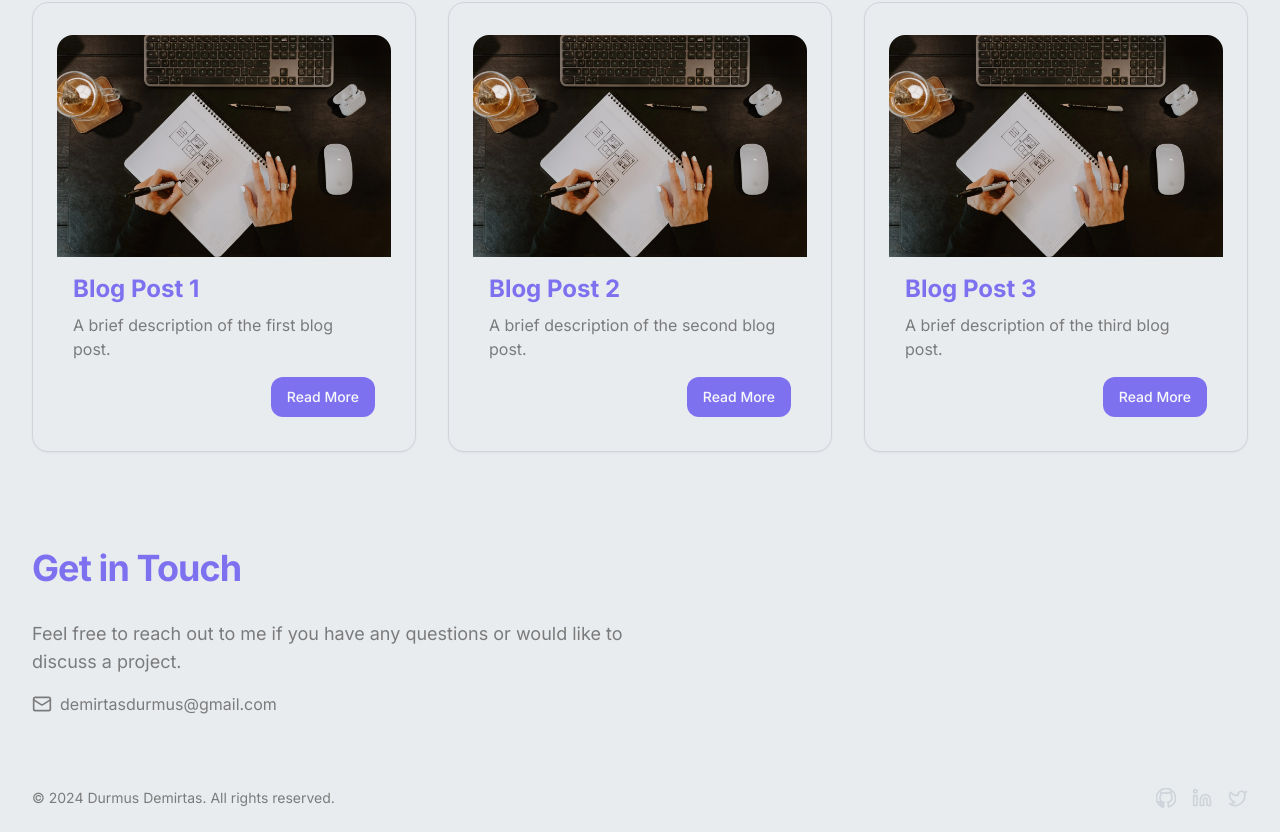
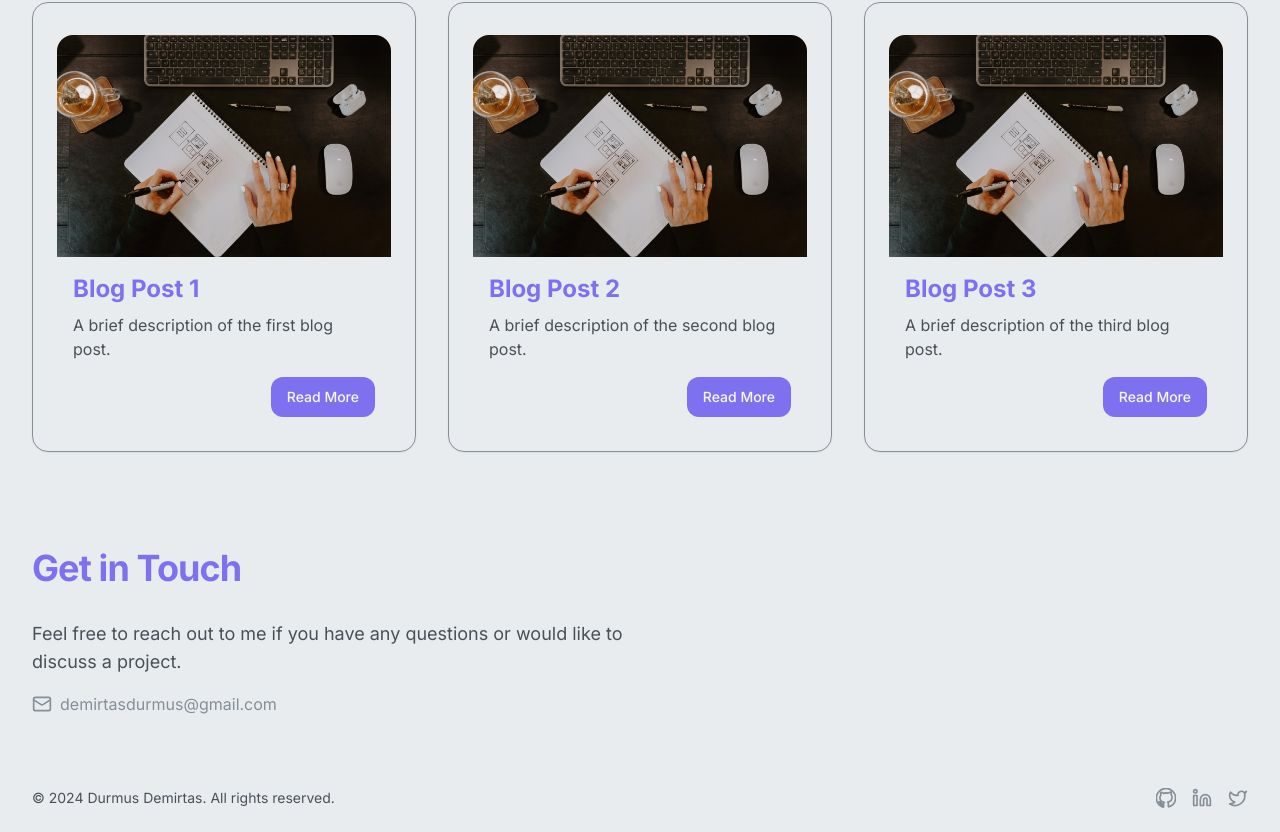
Before and after one commit to demirtasdurmus/durmusdemirtas.com, a Next.js app: page / in a window 1280 px wide. Shown: the part 1717-2549 px from the top of the page. Built offline with nearby package versions, Linux system fonts and the light colour scheme.

Commit message:
refactor: refactor contact and footer components

```diff
--- a/src/components/Contact.tsx
+++ b/src/components/Contact.tsx
@@ -17,14 +17,15 @@ export default function Contact() {
             to discuss a project.
           </p>
           <ul className="mt-4 space-y-2 animate-fade-in-up">
-            <li className="flex items-center">
-              <MailIcon className="mr-2 h-5 w-5 text-text-neutral-400" />
-              <span>demirtasdurmus@gmail.com</span>
+            <li>
+              <a
+                href="mailto:demirtasdurmus@gmail.com"
+                className="flex items-center text-neutral-300 hover:text-neutral-400 transition-colors duration-200"
+              >
+                <MailIcon className="mr-2 h-5 w-5" />
+                <span>demirtasdurmus@gmail.com</span>
+              </a>
             </li>
-            {/* <li className="flex items-center">
-              <PhoneIcon className="mr-2 h-5 w-5 text-text-neutral-400" />
-              <span>+9 (555) </span>
-            </li> */}
           </ul>
         </div>
       </div>
@@ -32,10 +33,11 @@ export default function Contact() {
   );
 }
 
-function MailIcon(props: any) {
+interface MailIconProps extends React.SVGProps<SVGSVGElement> {}
+
+const MailIcon: React.FC<MailIconProps> = (props) => {
   return (
     <svg
-      {...props}
       xmlns="http://www.w3.org/2000/svg"
       width="24"
       height="24"
@@ -45,28 +47,10 @@ function MailIcon(props: any) {
       strokeWidth="2"
       strokeLinecap="round"
       strokeLinejoin="round"
+      {...props}
     >
       <rect width="20" height="16" x="2" y="4" rx="2" />
       <path d="m22 7-8.97 5.7a1.94 1.94 0 0 1-2.06 0L2 7" />
     </svg>
   );
-}
-
-function PhoneIcon(props: any) {
-  return (
-    <svg
-      {...props}
-      xmlns="http://www.w3.org/2000/svg"
-      width="24"
-      height="24"
-      viewBox="0 0 24 24"
-      fill="none"
-      stroke="currentColor"
-      strokeWidth="2"
-      strokeLinecap="round"
-      strokeLinejoin="round"
-    >
-      <path d="M22 16.92v3a2 2 0 0 1-2.18 2 19.79 19.79 0 0 1-8.63-3.07 19.5 19.5 0 0 1-6-6 19.79 19.79 0 0 1-3.07-8.67A2 2 0 0 1 4.11 2h3a2 2 0 0 1 2 1.72 12.84 12.84 0 0 0 .7 2.81 2 2 0 0 1-.45 2.11L8.09 9.91a16 16 0 0 0 6 6l1.27-1.27a2 2 0 0 1 2.11-.45 12.84 12.84 0 0 0 2.81.7A2 2 0 0 1 22 16.92z" />
-    </svg>
-  );
-}
+};
--- a/src/components/Footer.tsx
+++ b/src/components/Footer.tsx
@@ -1,45 +1,33 @@
+import React from "react";
 import Link from "next/link";
-import React, { SVGProps } from "react";
 
 export default function Footer() {
   return (
-    <footer className="bg-neutral-200 py-6">
+    <footer className="py-6">
       <div className="container mx-auto max-w-7xl px-4 sm:px-6 lg:px-8">
-        <div className="flex items-center justify-between">
+        <div className="flex flex-col items-center space-y-4 sm:flex-row sm:justify-between sm:space-y-0">
           <p className="text-sm text-muted-foreground">
             &copy; 2024 Durmus Demirtas. All rights reserved.
           </p>
+
           <div className="flex space-x-4">
-            <Link
+            <SocialLink
               href="https://github.com/demirtasdurmus"
-              target="blank"
-              rel="noopener noreferrer"
-              className="text-neutral-300 hover:text-neutral-400"
-              prefetch={false}
-            >
-              <GithubIcon className="h-5 w-5" />
-              <span className="sr-only">GitHub</span>
-            </Link>
-            <Link
+              icon={<GithubIcon className="h-5 w-5" />}
+              label="GitHub"
+            />
+
+            <SocialLink
               href="https://www.linkedin.com/in/durmu%C5%9F-demirta%C5%9F-793a981ab/"
-              target="blank"
-              rel="noopener noreferrer"
-              className="text-neutral-300 hover:text-neutral-400"
-              prefetch={false}
-            >
-              <LinkedinIcon className="h-5 w-5" />
-              <span className="sr-only">LinkedIn</span>
-            </Link>
-            <Link
+              icon={<LinkedinIcon className="h-5 w-5" />}
+              label="LinkedIn"
+            />
+
+            <SocialLink
               href="https://x.com/drmsdmrts"
-              target="blank"
-              rel="noopener noreferrer"
-              className="text-neutral-300 hover:text-neutral-400"
-              prefetch={false}
-            >
-              <XIcon className="h-5 w-5" />
-              <span className="sr-only">Twitter</span>
-            </Link>
+              icon={<XIcon className="h-5 w-5" />}
+              label="Twitter"
+            />
           </div>
         </div>
       </div>
@@ -47,7 +35,30 @@ export default function Footer() {
   );
 }
 
-function GithubIcon(props: SVGProps<SVGSVGElement>) {
+interface SocialLinkProps {
+  href: string;
+  icon: React.ReactNode;
+  label: string;
+}
+
+const SocialLink: React.FC<SocialLinkProps> = ({ href, icon, label }) => {
+  return (
+    <Link
+      href={href}
+      target="_blank"
+      rel="noopener noreferrer"
+      className="text-neutral-300 hover:text-neutral-400 transition-colors duration-200"
+      prefetch={false}
+    >
+      {icon}
+      <span className="sr-only">{label}</span>
+    </Link>
+  );
+};
+
+interface GithubIconProps extends React.SVGProps<SVGSVGElement> {}
+
+const GithubIcon: React.FC<GithubIconProps> = (props) => {
   return (
     <svg
       {...props}
@@ -64,9 +75,11 @@ function GithubIcon(props: SVGProps<SVGSVGElement>) {
       <path d="M12 .5C5.73.5.5 5.73.5 12c0 5.08 3.29 9.39 7.86 10.91.57.1.78-.25.78-.55v-2.06c-3.2.69-3.88-1.39-3.88-1.39-.52-1.32-1.28-1.67-1.28-1.67-1.05-.72.08-.71.08-.71 1.16.08 1.77 1.19 1.77 1.19 1.03 1.76 2.7 1.25 3.36.96.1-.75.4-1.25.73-1.54-2.55-.29-5.23-1.28-5.23-5.7 0-1.26.45-2.29 1.18-3.1-.12-.29-.51-1.48.11-3.09 0 0 .96-.31 3.15 1.19A10.96 10.96 0 0 1 12 5.8c.97 0 1.94.13 2.86.37 2.2-1.5 3.15-1.19 3.15-1.19.62 1.61.23 2.8.11 3.09.73.81 1.18 1.84 1.18 3.1 0 4.43-2.68 5.41-5.23 5.7.41.35.77 1.03.77 2.08v3.08c0 .3.21.65.78.55A11.47 11.47 0 0 0 23.5 12C23.5 5.73 18.27.5 12 .5z" />
     </svg>
   );
-}
+};
 
-function LinkedinIcon(props: SVGProps<SVGSVGElement>) {
+interface LinkedinIconProps extends React.SVGProps<SVGSVGElement> {}
+
+const LinkedinIcon: React.FC<LinkedinIconProps> = (props) => {
   return (
     <svg
       {...props}
@@ -85,9 +98,11 @@ function LinkedinIcon(props: SVGProps<SVGSVGElement>) {
       <circle cx="4" cy="4" r="2" />
     </svg>
   );
-}
+};
 
-function XIcon(props: SVGProps<SVGSVGElement>) {
+interface XIconProps extends React.SVGProps<SVGSVGElement> {}
+
+const XIcon: React.FC<XIconProps> = (props) => {
   return (
     <svg
       {...props}
@@ -104,4 +119,4 @@ function XIcon(props: SVGProps<SVGSVGElement>) {
       <path d="M22 4s-.7 2.1-2 3.4c1.6 10-9.4 17.3-18 11.6 2.2.1 4.4-.6 6-2C3 15.5.5 9.6 3 5c2.2 2.6 5.6 4.1 9 4-.9-4.2 4-6.6 7-3.8 1.1 0 3-1.2 3-1.2z" />
     </svg>
   );
-}
+};
--- a/src/styles/globals.css
+++ b/src/styles/globals.css
@@ -31,8 +31,8 @@
     /* Neutral Shades */
     --neutral-100: #f8f9fa;
     --neutral-200: #e9ecef;
-    --neutral-300: #ced4da;
-    --neutral-400: #7b7b7b;
+    --neutral-300: #868e96;
+    --neutral-400: #495057;
 
     /* Other Variables */
     --border-radius: 0.5rem;
@@ -72,8 +72,8 @@
 
     --neutral-100: #2e2e2e;
     --neutral-200: #454545;
-    --neutral-300: #646464;
+    --neutral-300: #464646;
     /* TODO: Check this colour */
-    --neutral-400: #646464;
+    --neutral-400: #464646;
   }
 }
```
